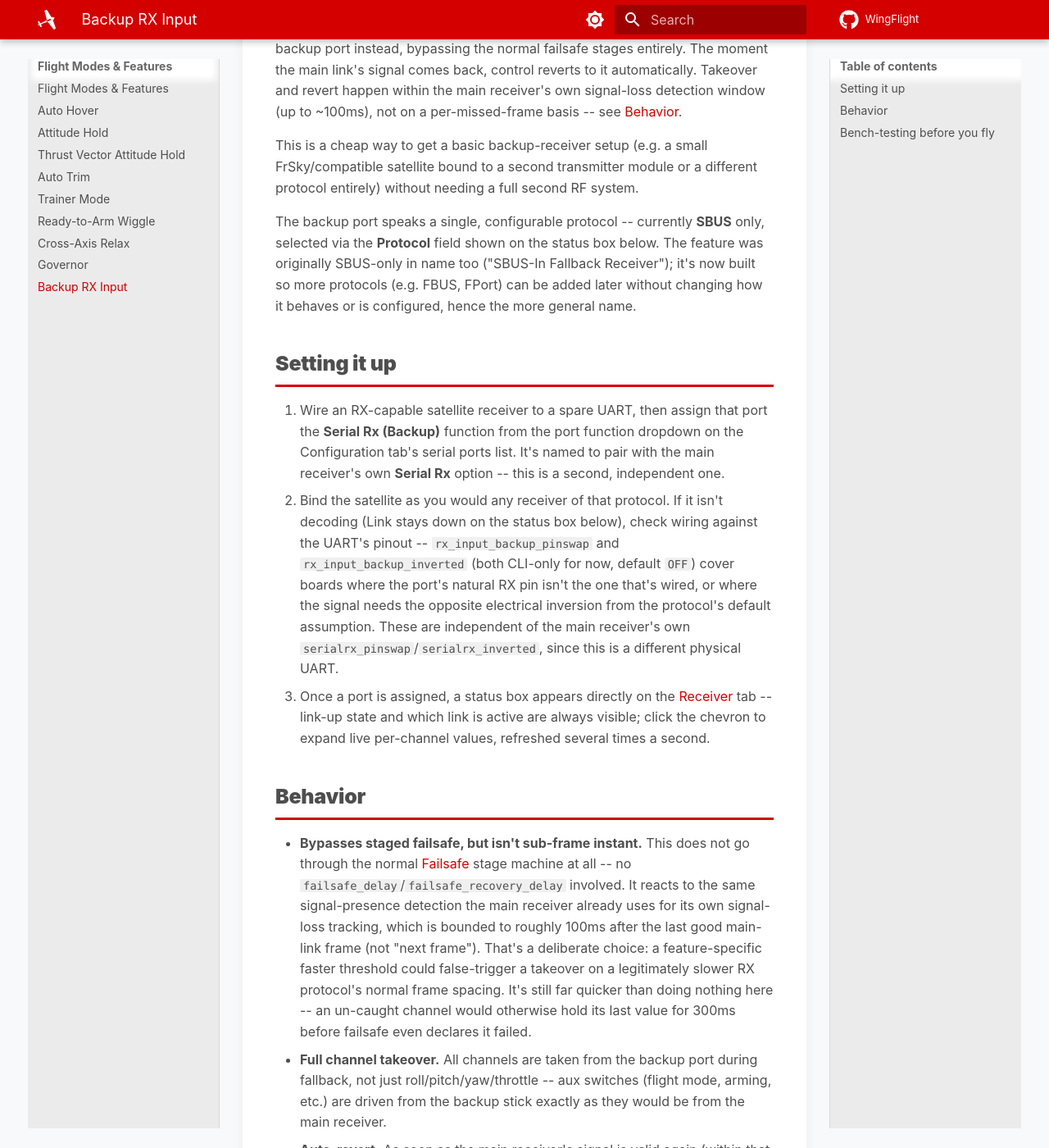
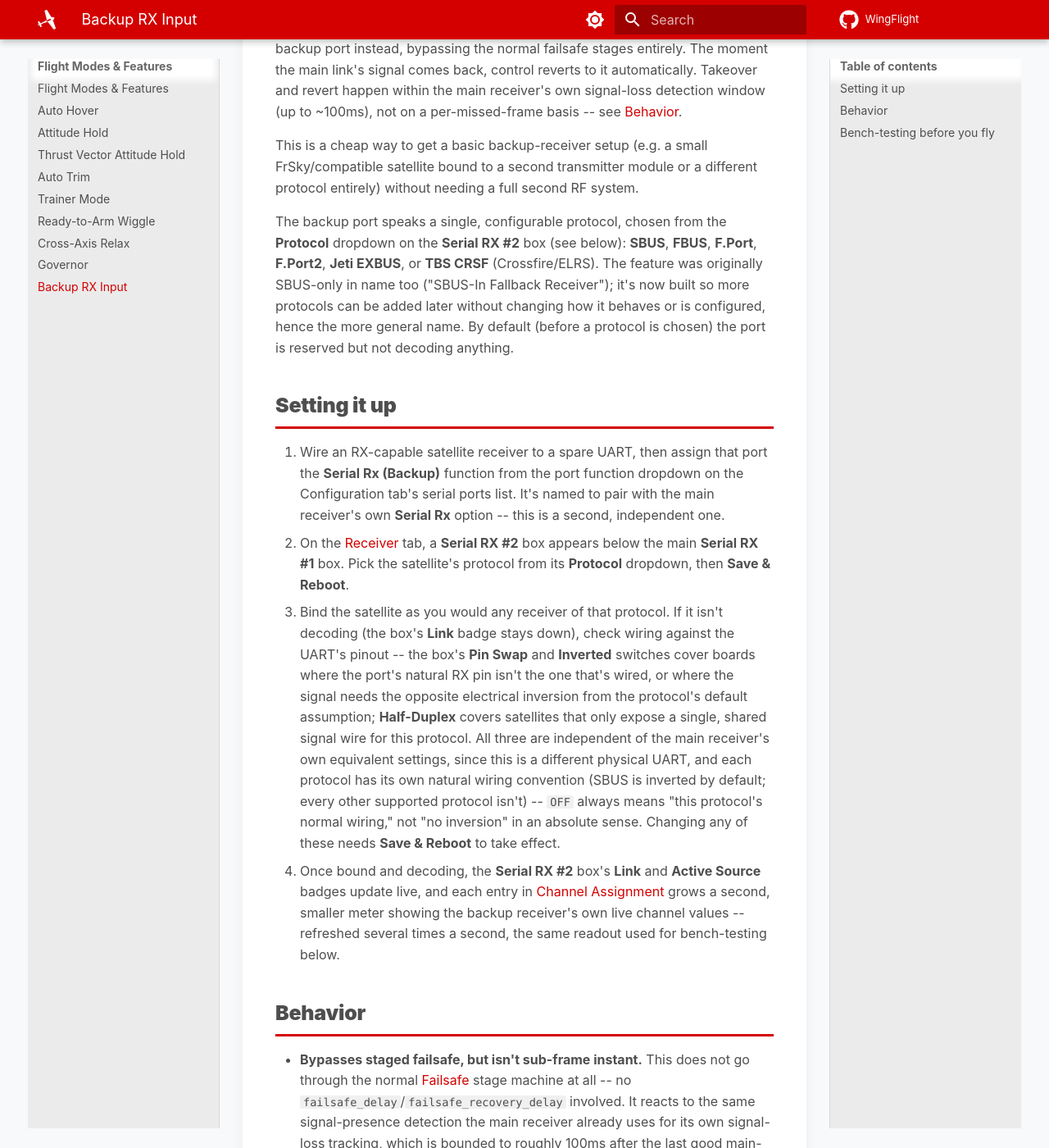
Before and after one commit to WingFlight/wingflight-docs, an MkDocs documentation site: the page built from docs/flight-modes/backup-rx-input.md, in a window 1280 px wide and 1400 px high, scrolled down 301 px. Shown: the whole window at 82% size. Built offline with MkDocs 1.6.1 and Material for MkDocs 9.7.7, drawn with Linux system fonts in a browser that asks for light colours; some of the changed text lies outside the part shown.

Commit message:
Update Backup RX Input docs for the multi-protocol config UI (#12)
* docs: update Backup RX Input docs for the multi-protocol config UI

Both pages still described the original SBUS-only, status-box-with-
chevron design from before the provider-generic refactor and full
GUI config work (WingFlight/wingflight-firmware#64, #65;
wingflight-configurator#56, #57):

- Protocol is now a dropdown (SBUS/FBUS/F.Port/F.Port2), not fixed to
  SBUS, and inverted/pinswap/half-duplex are configurable from the GUI
  (Serial RX #2 box), not CLI-only.
- The old expandable chevron/status-box design is gone - link/active-
  source badges now live in each RX box's own title bar (both Serial
  RX #1 and Serial RX #2), and per-channel backup values show inline
  in Channel Assignment instead of a separate expandable grid.

mkdocs build --strict verified clean.

Co-Authored-By: Claude Sonnet 5 <noreply@anthropic.com>

* docs: add Jeti EX Bus and CRSF to Backup RX Input protocol list

Companion firmware/configurator PRs (WingFlight/wingflight-firmware#68,
wingflight-configurator#59) add these two providers. Both have now
been bench-tested and confirmed working, so documenting them as fully
supported alongside SBUS/FBUS/F.Port/F.Port2 rather than flagging them
as unverified.

mkdocs build --strict verified clean.

Co-Authored-By: Claude Sonnet 5 <noreply@anthropic.com>

---------

Co-authored-by: Rob Thomson <rob@rt-rc.com>
Co-authored-by: Claude Sonnet 5 <noreply@anthropic.com>

```diff
--- a/docs/flight-modes/backup-rx-input.md
+++ b/docs/flight-modes/backup-rx-input.md
@@ -14,12 +14,14 @@ This is a cheap way to get a basic backup-receiver setup (e.g. a small
 FrSky/compatible satellite bound to a second transmitter module or a
 different protocol entirely) without needing a full second RF system.
 
-The backup port speaks a single, configurable protocol -- currently
-**SBUS** only, selected via the **Protocol** field shown on the status box
-below. The feature was originally SBUS-only in name too ("SBUS-In Fallback
-Receiver"); it's now built so more protocols (e.g. FBUS, FPort) can be
-added later without changing how it behaves or is configured, hence the
-more general name.
+The backup port speaks a single, configurable protocol, chosen from the
+**Protocol** dropdown on the **Serial RX #2** box (see below): **SBUS**,
+**FBUS**, **F.Port**, **F.Port2**, **Jeti EXBUS**, or **TBS CRSF**
+(Crossfire/ELRS). The feature was originally SBUS-only
+in name too ("SBUS-In Fallback Receiver"); it's now built so more protocols
+can be added later without changing how it behaves or is configured, hence
+the more general name. By default (before a protocol is chosen) the port
+is reserved but not decoding anything.
 
 ## Setting it up
 
@@ -28,19 +30,29 @@ more general name.
    dropdown on the Configuration tab's serial ports list. It's named to
    pair with the main receiver's own **Serial Rx** option -- this is a
    second, independent one.
-2. Bind the satellite as you would any receiver of that protocol. If it
-   isn't decoding (Link stays down on the status box below), check wiring
-   against the UART's pinout -- `rx_input_backup_pinswap` and
-   `rx_input_backup_inverted` (both CLI-only for now, default `OFF`) cover
-   boards where the port's natural RX pin isn't the one that's wired, or
-   where the signal needs the opposite electrical inversion from the
-   protocol's default assumption. These are independent of the main
-   receiver's own `serialrx_pinswap`/`serialrx_inverted`, since this is a
-   different physical UART.
-3. Once a port is assigned, a status box appears directly on the
-   [Receiver](../configurator/tabs/receiver.md) tab -- link-up state and
-   which link is active are always visible; click the chevron to expand
-   live per-channel values, refreshed several times a second.
+2. On the [Receiver](../configurator/tabs/receiver.md) tab, a **Serial
+   RX #2** box appears below the main **Serial RX #1** box. Pick the
+   satellite's protocol from its **Protocol** dropdown, then **Save &
+   Reboot**.
+3. Bind the satellite as you would any receiver of that protocol. If it
+   isn't decoding (the box's **Link** badge stays down), check wiring
+   against the UART's pinout -- the box's **Pin Swap** and **Inverted**
+   switches cover boards where the port's natural RX pin isn't the one
+   that's wired, or where the signal needs the opposite electrical
+   inversion from the protocol's default assumption; **Half-Duplex** covers
+   satellites that only expose a single, shared signal wire for this
+   protocol. All three are independent of the main receiver's own
+   equivalent settings, since this is a different physical UART, and each
+   protocol has its own natural wiring convention (SBUS is inverted by
+   default; every other supported protocol isn't) -- `OFF` always means
+   "this protocol's normal wiring," not "no inversion" in an absolute
+   sense. Changing any of these needs **Save & Reboot** to take effect.
+4. Once bound and decoding, the **Serial RX #2** box's **Link** and
+   **Active Source** badges update live, and each entry in
+   [Channel Assignment](../configurator/tabs/receiver.md#channel-assignment)
+   grows a second, smaller meter showing the backup receiver's own live
+   channel values -- refreshed several times a second, the same readout
+   used for bench-testing below.
 
 ## Behavior
 
@@ -77,9 +89,9 @@ As with any failsafe-adjacent behavior, test this on the bench (props off)
 before relying on it in the air:
 
 1. With both the main receiver and the backup satellite bound and
-   powered, confirm the Receiver tab's Serial Rx (Backup) box shows the
-   main link active and moving the backup satellite's sticks has no
-   effect on outputs.
+   powered, confirm the Receiver tab's **Serial RX #1** box shows its
+   **Active Source** badge as Main RX, and moving the backup satellite's
+   sticks has no effect on outputs.
 2. Power off (or walk the main receiver's transmitter out of range),
    and confirm control switches to the backup satellite within roughly
    100ms, arm state is preserved, and aux switches on the backup radio
```
Also changed, not shown: docs/configurator/tabs/receiver.md (+28 -8 lines).
